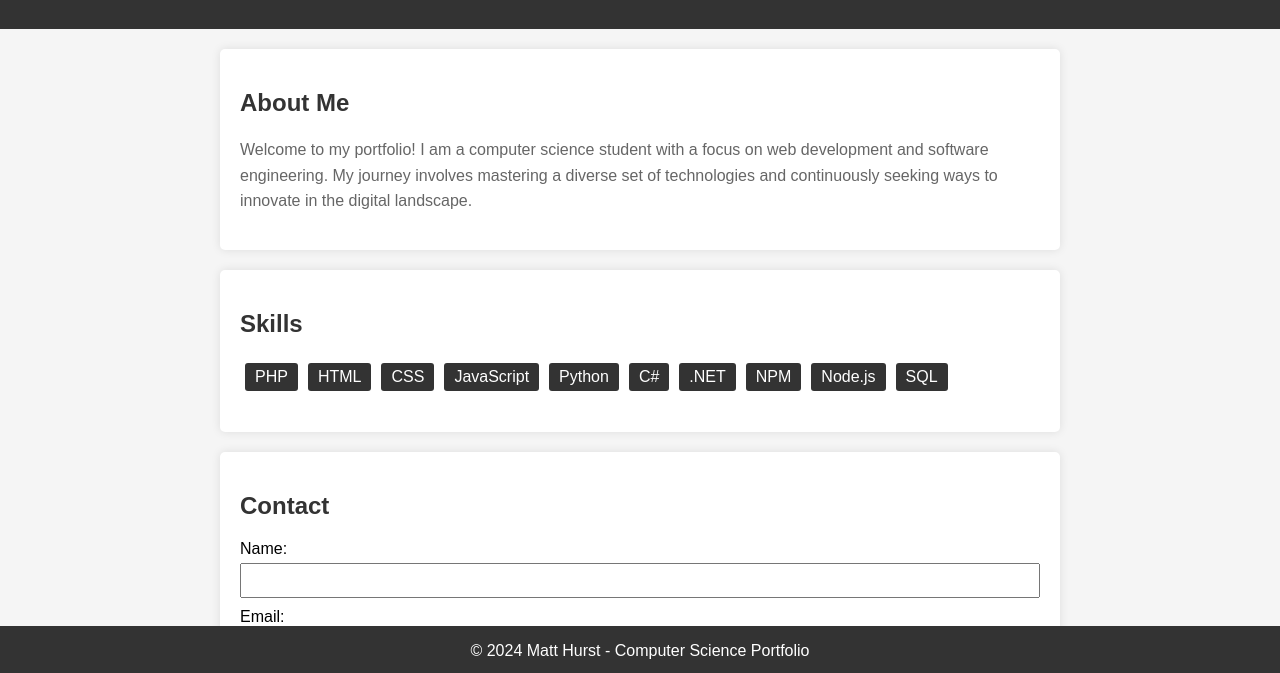
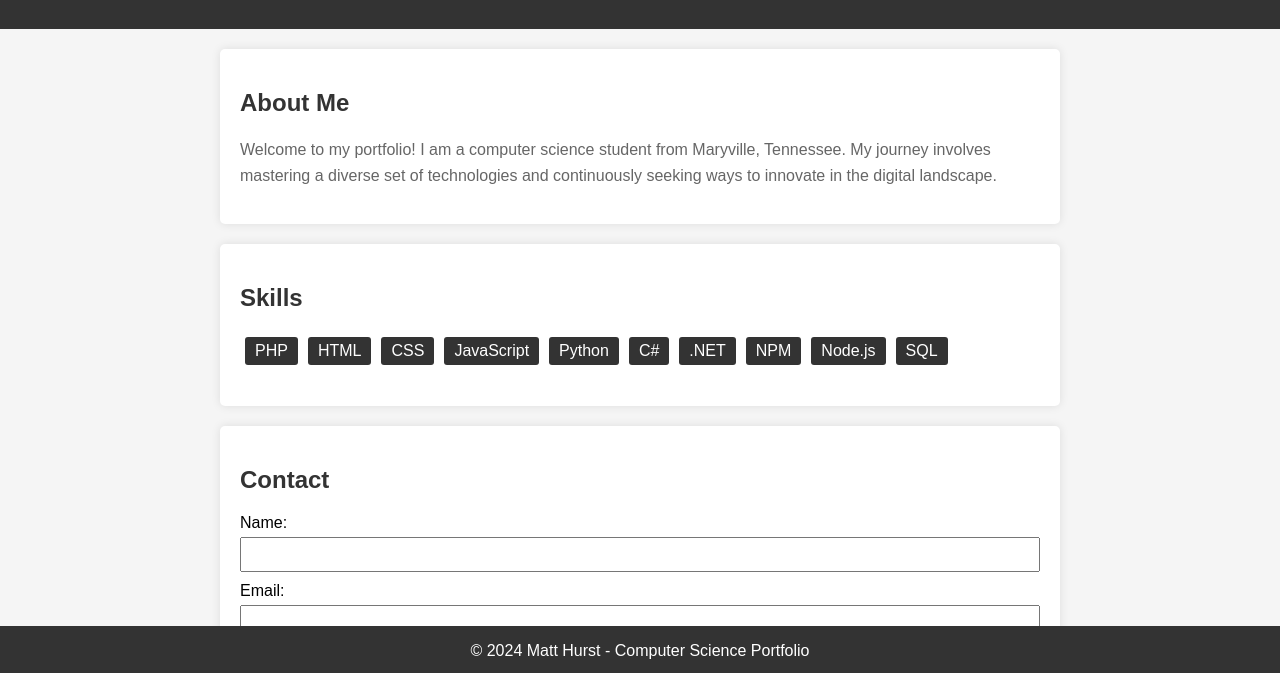
Before and after one commit to matthurst2004/matthurst2004.github.io, a plain HTML site: page index.html in a window 1280 px wide. Shown: the part 124-797 px from the top of the page. Drawn offline with Linux system fonts and the light colour scheme.

Commit message:
Update index.html

```diff
--- a/index.html
+++ b/index.html
@@ -4,7 +4,7 @@
 <head>
     <meta charset="UTF-8">
     <meta name="viewport" content="width=device-width, initial-scale=1.0">
-    <title>Your Name - Computer Science Portfolio</title>
+    <title>Matt Hurst - Portfolio</title>
     <style>
         body {
             font-family: 'Arial', sans-serif;
@@ -128,7 +128,7 @@
     <section>
         <h2>About Me</h2>
         <p>
-            Welcome to my portfolio! I am a computer science student with a focus on web development and software engineering. My journey involves mastering a diverse set of technologies and continuously seeking ways to innovate in the digital landscape.
+            Welcome to my portfolio! I am a computer science student from Maryville, Tennessee. My journey involves mastering a diverse set of technologies and continuously seeking ways to innovate in the digital landscape.
         </p>
     </section>
 
```
